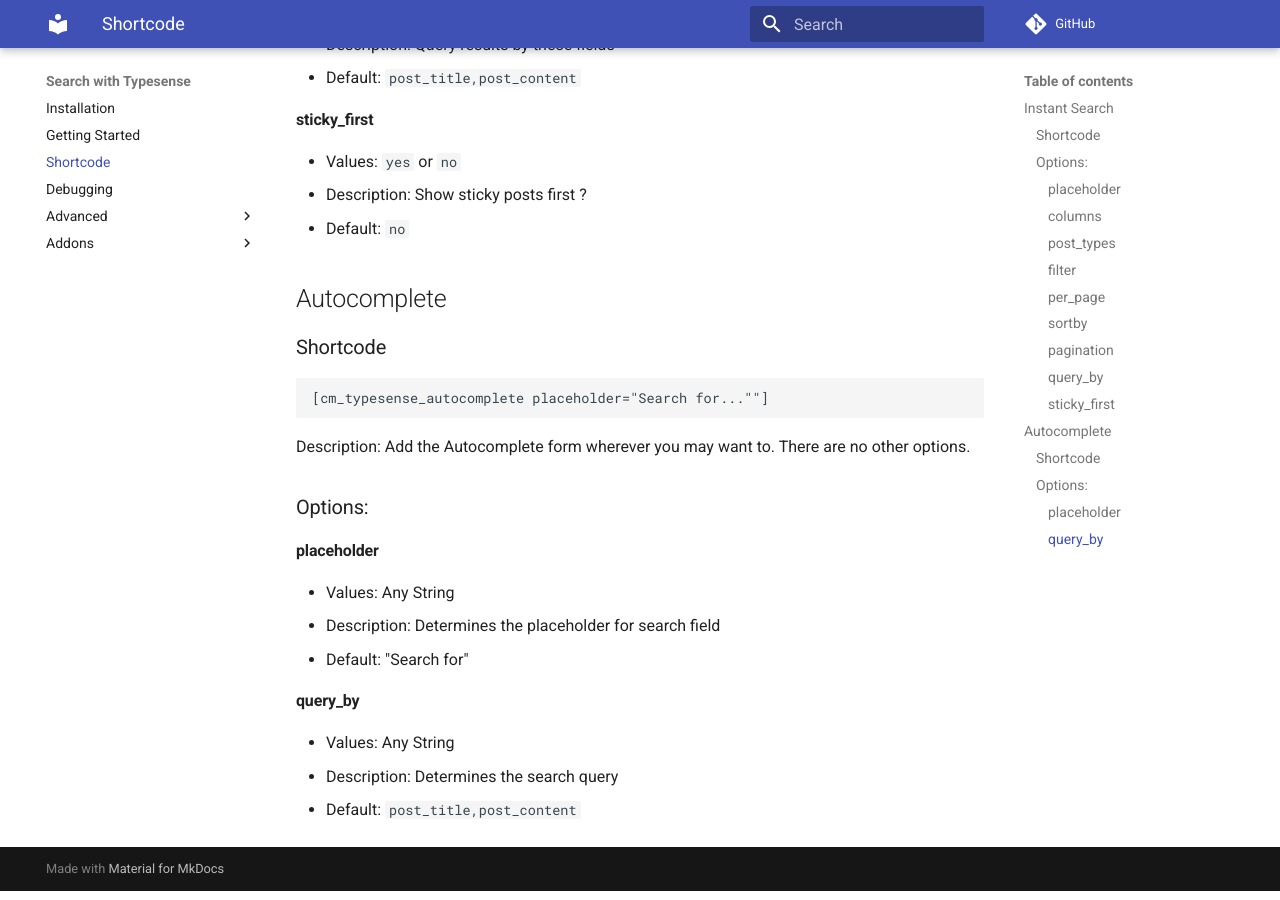
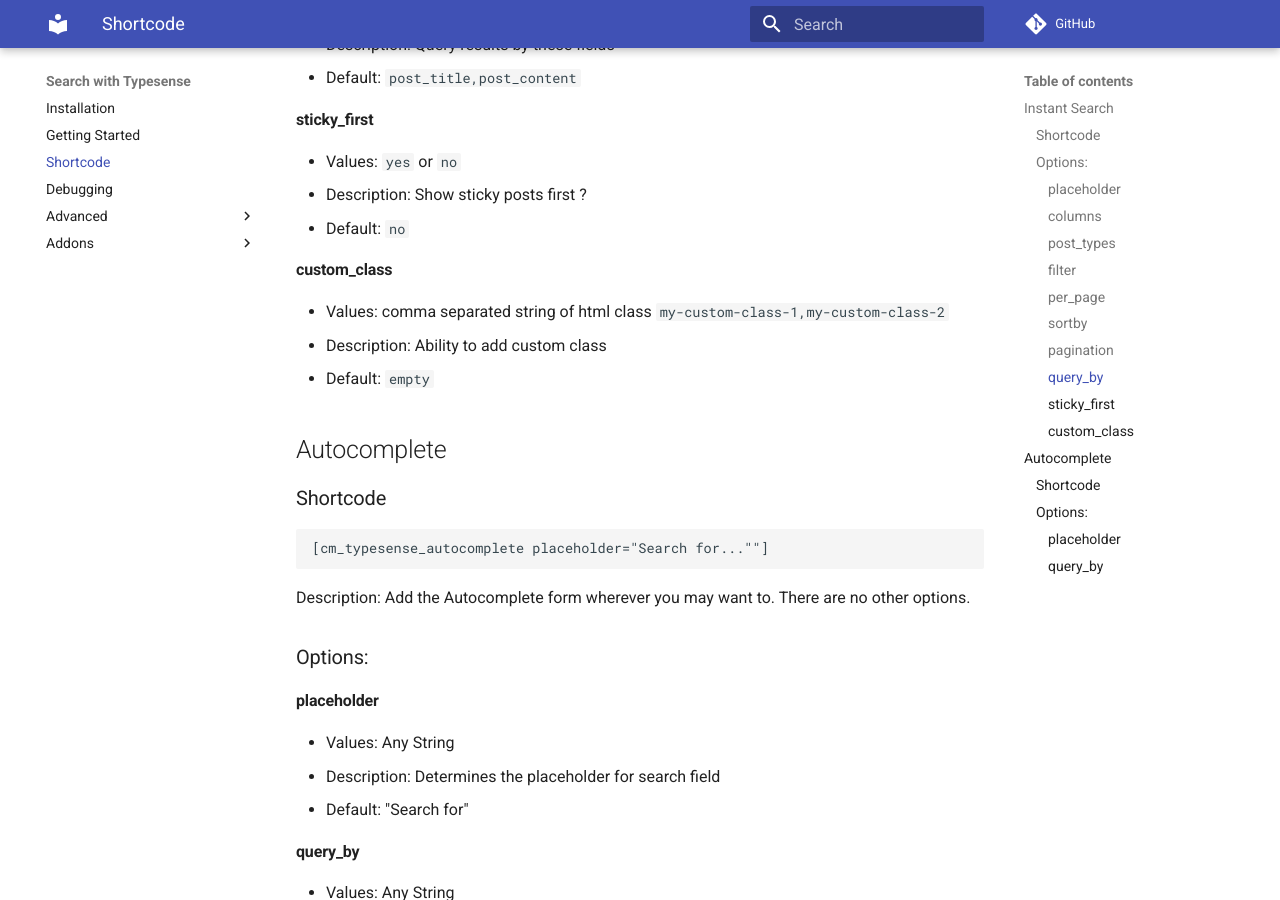
Before and after one commit to codemanas/cm-typesense-docs, an MkDocs documentation site: the page built from docs/shortcode.md, in a window 1280 px wide and 900 px high, scrolled down 1585 px. Built offline with MkDocs 1.6.1 and Material for MkDocs 9.7.7, drawn with Linux system fonts in a browser that asks for light colours; comment, search, counter and statistics services are not loaded.

Commit message:
custom_class

```diff
--- a/docs/shortcode.md
+++ b/docs/shortcode.md
@@ -53,6 +53,11 @@ If multiple sources are enabled - filtering is disabled.
 - Description: Show sticky posts first ?
 - Default: `no`
 
+####custom_class
+- Values: comma separated string of html class `my-custom-class-1,my-custom-class-2`
+- Description: Ability to add custom class
+- Default: `empty`
+
 ##Autocomplete
 
 ###Shortcode
```
Also changed, not shown: site/404.html, site/advanced-custom-post-types/index.html, site/advanced-custom-taxonomy/index.html, site/changing-widgets/index.html, site/customizing-instant-search-widgets/index.html, site/debug/index.html, site/getting-started/index.html, site/index.html, site/search/search_index.json, site/shortcode/index.html, site/sitemap.xml, site/template-overriding/index.html, site/tsfwc/index.html, 1 other file.
